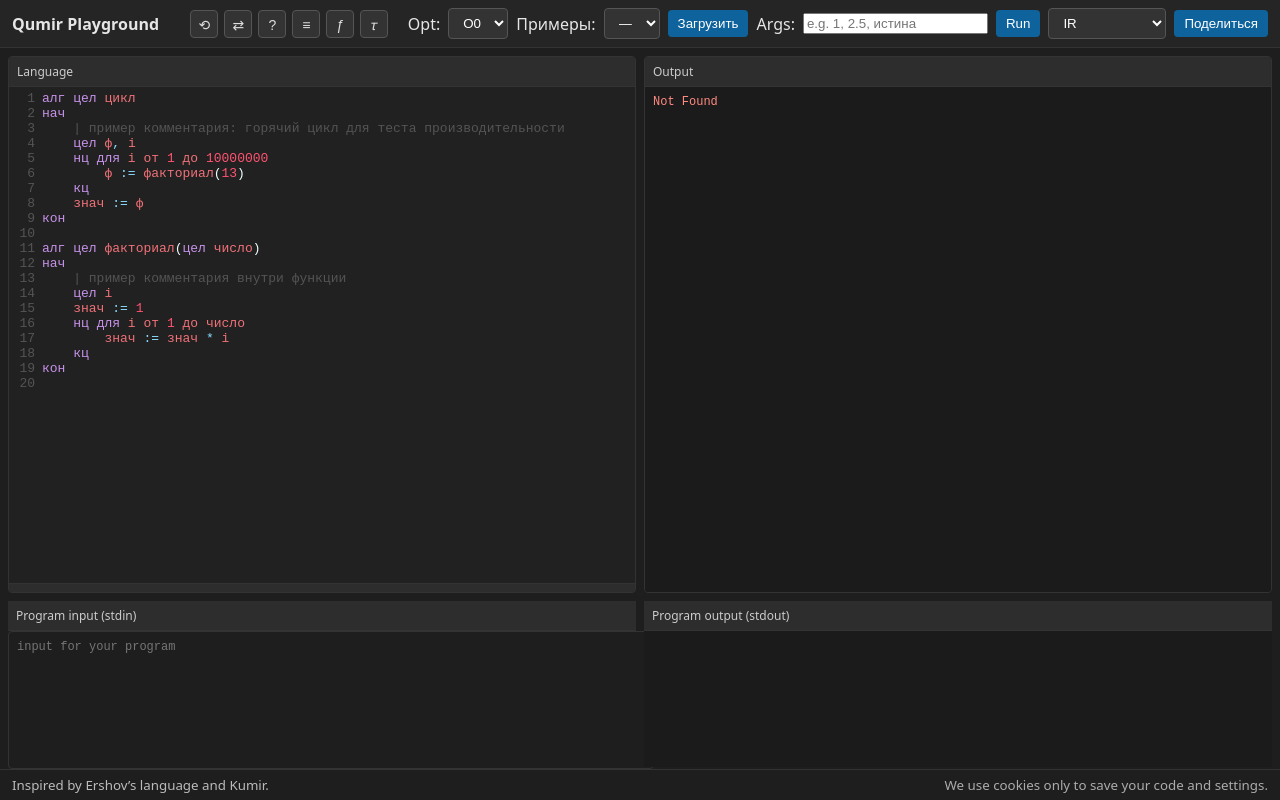
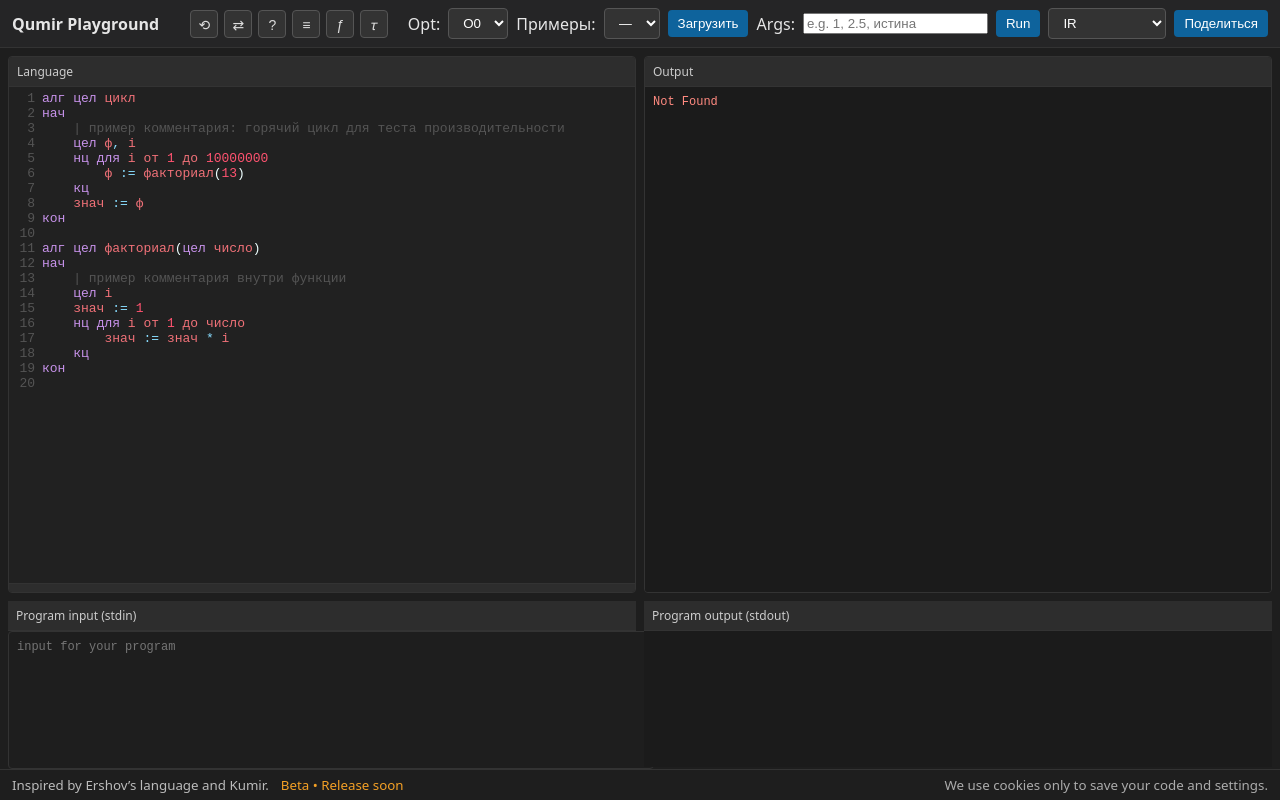
Before and after one commit to resetius/qumir, a plain HTML site: page service/static/index.html in a window 1280 px wide. Drawn offline with nearby package versions, Linux system fonts and the light colour scheme; no server answers; a script that the page names is missing.

Commit message:
Add footer

```diff
--- a/service/static/index.html
+++ b/service/static/index.html
@@ -67,6 +67,7 @@
   </section>
   <footer>
   <small>Inspired by Ershov’s language and Kumir.</small>
+  <small class="beta">Beta • Release soon</small>
   <small class="cookies-note">We use cookies only to save your code and settings.</small>
   </footer>
   <script src="https://unpkg.com/codemirror@5/lib/codemirror.js"></script>
--- a/service/static/styles.css
+++ b/service/static/styles.css
@@ -28,6 +28,7 @@ button:hover { filter: brightness(1.1); }
 pre.error { color: #ff8a80; white-space: pre-wrap; }
 footer { padding: 6px 12px; border-top: 1px solid #333; color: #bbb; display: flex; justify-content: space-between; align-items: center; gap: 12px; }
 footer .cookies-note { margin-left: auto; opacity: 0.9; }
+footer .beta { color: #ffa726; opacity: 0.95; }
 
 /* JS-driven tooltip */
 .q-tooltip { position: fixed; background: #2d2d2d; color: #eee; padding: 6px 8px; border-radius: 4px; font-size: 12px; white-space: pre; border: 1px solid #555; box-shadow: 0 6px 16px rgba(0,0,0,0.5); z-index: 4000; pointer-events: none; max-width: 60vw; }
```
